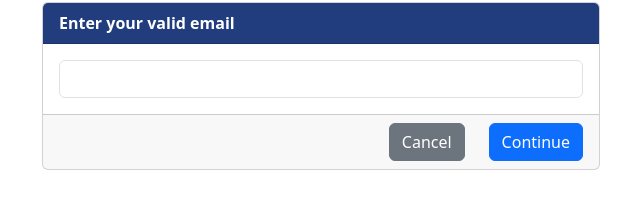
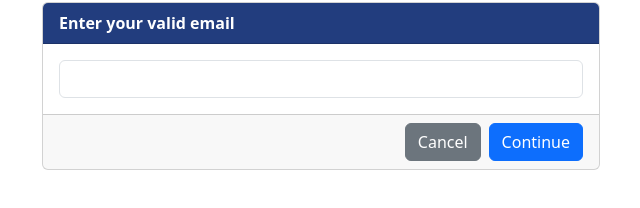
Before and after one commit to my-name-is-gabs/fronteend-cs-headofficer, a React (Vite) app: page /forgot-password in a window 1280 px wide. Shown: the part 118-326 px from the top of the page, without its empty margins (319-959 px from the left). Built offline with nearby package versions, Linux system fonts and the light colour scheme.

Commit message:
kaya yan

```diff
--- a/src/forgot pass/ForgotPassword.jsx
+++ b/src/forgot pass/ForgotPassword.jsx
@@ -49,7 +49,7 @@ const ForgotPassword = () => {
               />
             </div>
             <div className="card-footer">
-              <div className="d-flex justify-content-end gap-4">
+              <div className="d-flex justify-content-end gap-2">
                 <button
                   className="btn btn-secondary"
                   onClick={() => navigate("/")}
```
